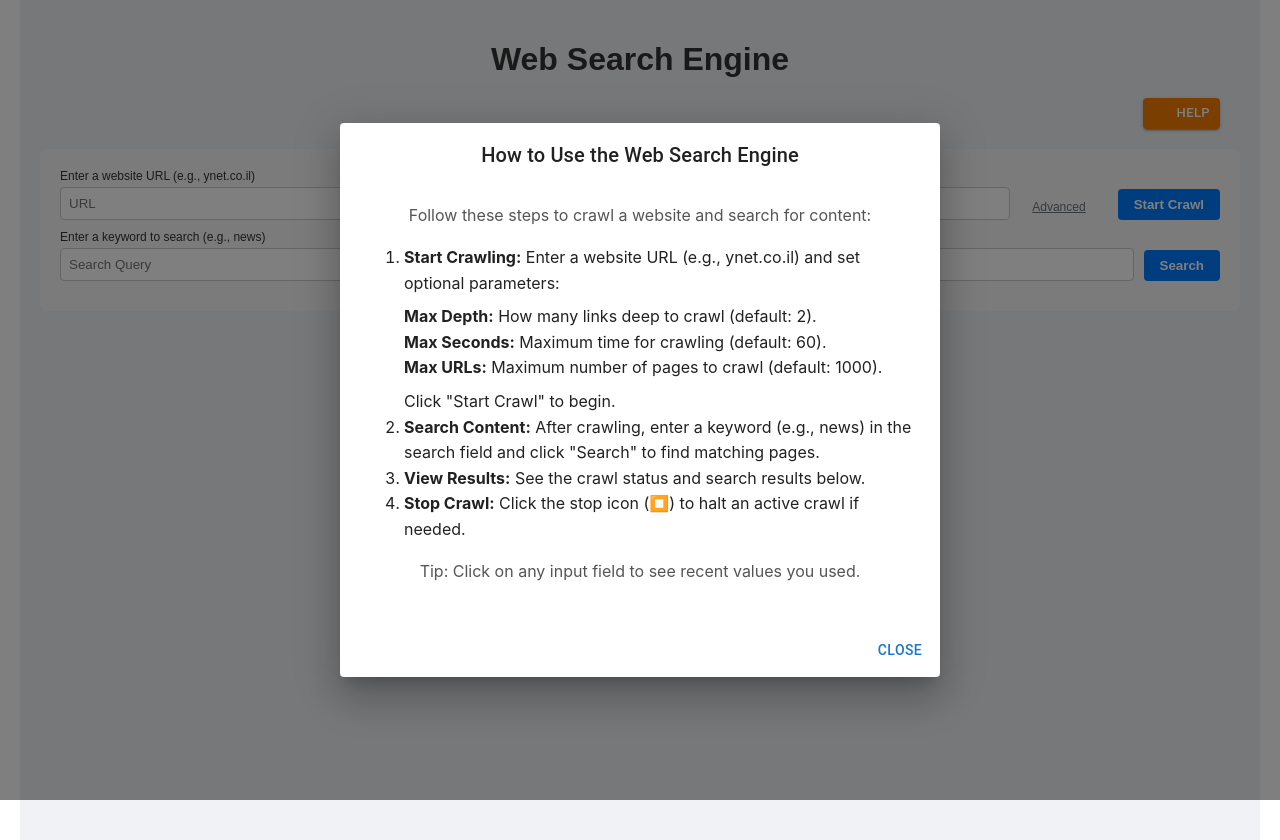
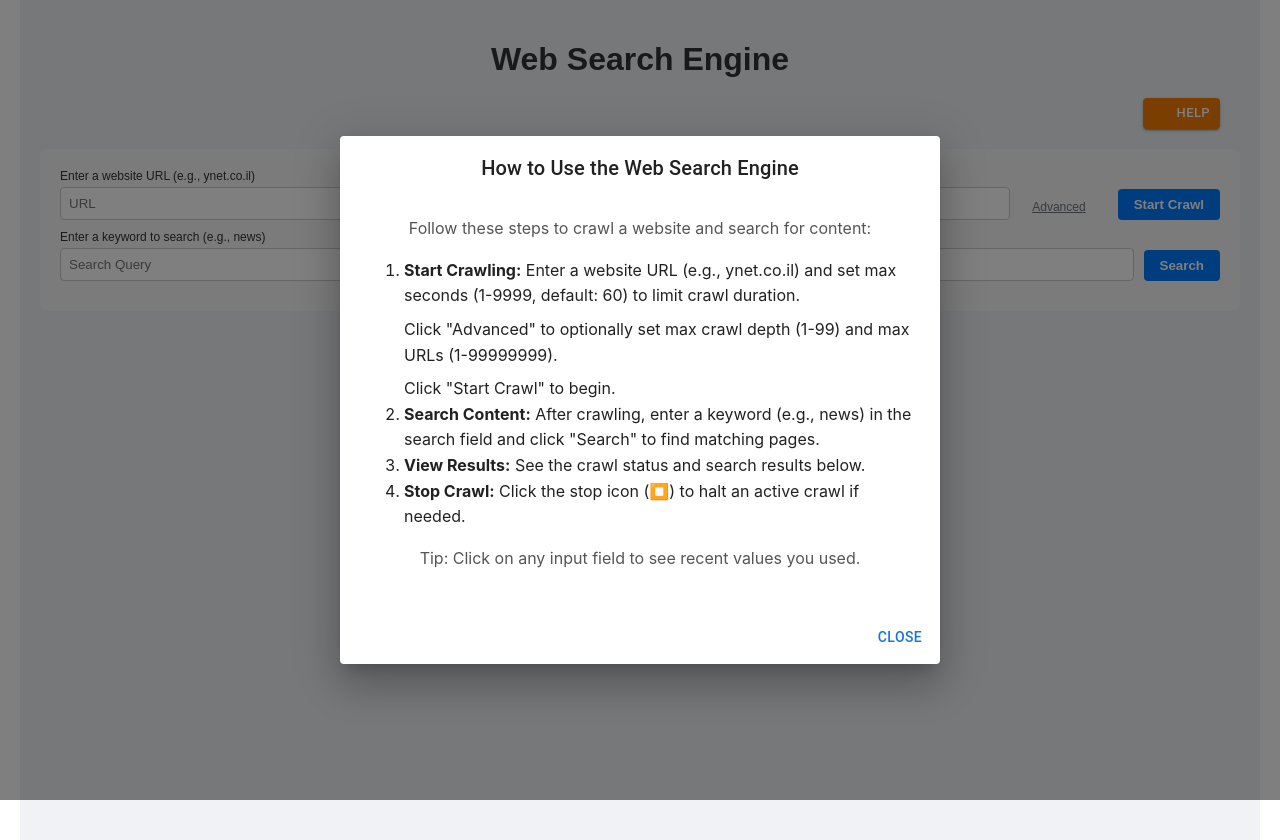
Before and after one commit to elad9219/searchengine-frontend, a React (Create React App) app: page / in a window 1280 px wide. Both pictures are taken after a click on the button "HELP". Built offline with nearby package versions, Linux system fonts and the light colour scheme; some icons are missing.

Commit message:
help button data updated

```diff
--- a/src/Components/MainComponent/MainComponent.tsx
+++ b/src/Components/MainComponent/MainComponent.tsx
@@ -69,11 +69,9 @@
                     Follow these steps to crawl a website and search for content:
                 </p>
                 <ol style={{ lineHeight: 1.6, marginBottom: '16px' }}>
-                        <li><strong>Start Crawling:</strong> Enter a website URL (e.g., ynet.co.il) and set optional parameters:
+                    <li><strong>Start Crawling:</strong> Enter a website URL (e.g., ynet.co.il) and set max seconds (1-9999, default: 60) to limit crawl duration.
                         <ul style={{ marginTop: '8px', marginBottom: '8px' }}>
-                                <li><strong>Max Depth:</strong> How many links deep to crawl (default: 2).</li>
-                                <li><strong>Max Seconds:</strong> Maximum time for crawling (default: 60).</li>
-                                <li><strong>Max URLs:</strong> Maximum number of pages to crawl (default: 1000).</li>
+                            <li>Click "Advanced" to optionally set max crawl depth (1-99) and max URLs (1-99999999).</li>
                         </ul>
                         Click "Start Crawl" to begin.
                     </li>
```
Lines whose indentation alone changed are shown as unchanged.
